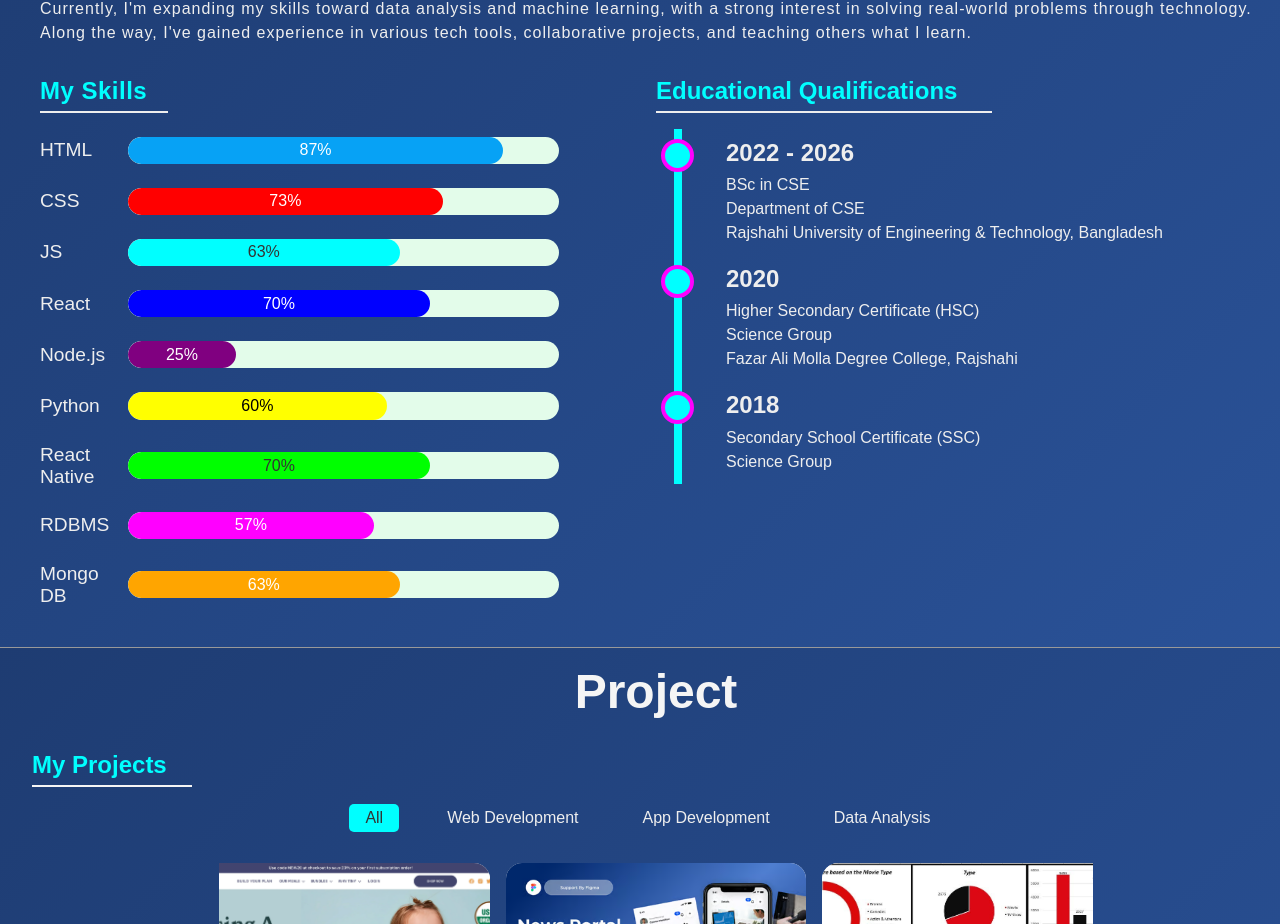
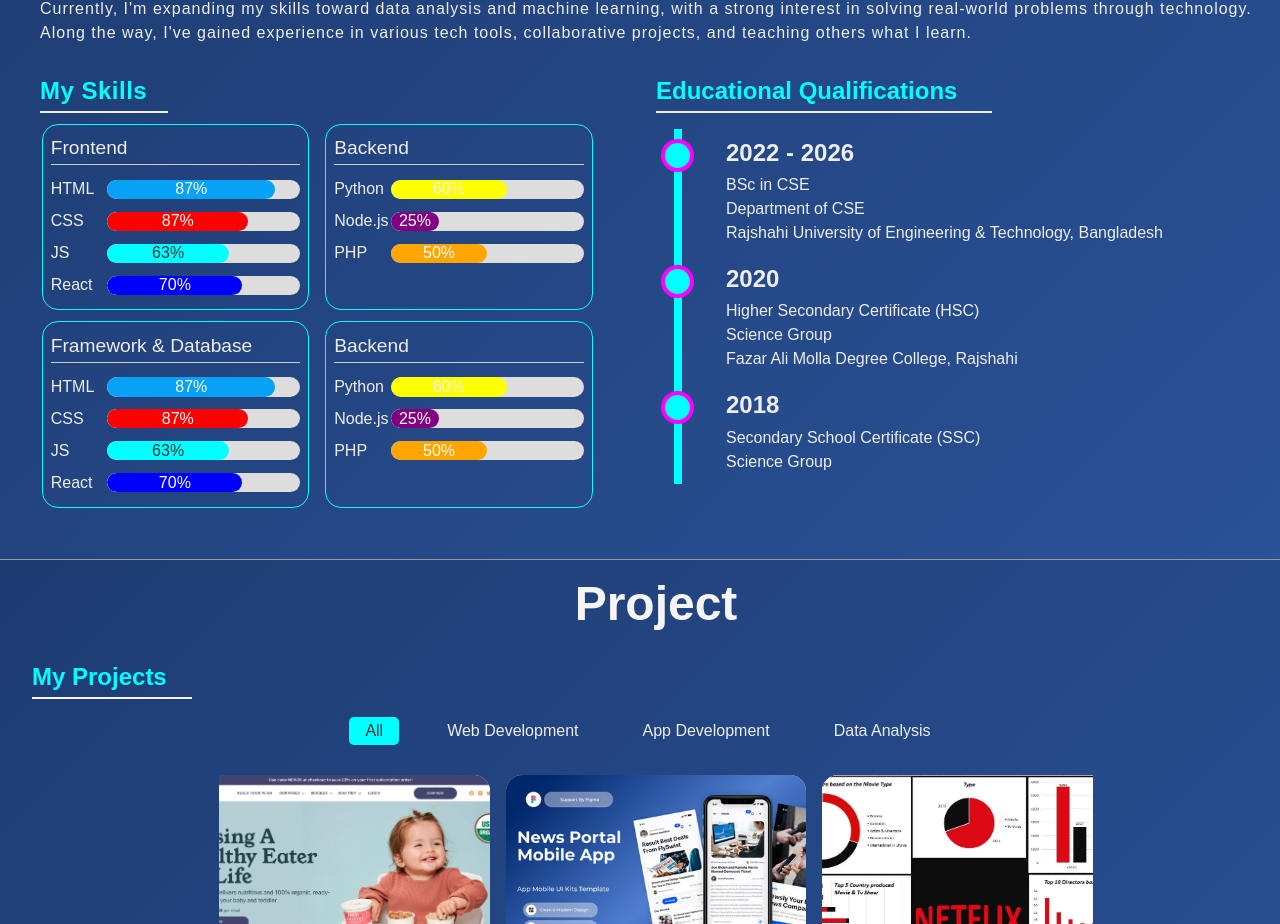
Before and after one commit to Nissan130/my-personal-portfolio, a React (Vite) app: page / in a window 1280 px wide. Shown: the part 999-1923 px from the top of the page. Built offline with nearby package versions, Linux system fonts and the light colour scheme.

Commit message:
about section has been modified

```diff
--- a/src/Components/AboutSection/AboutSection.css
+++ b/src/Components/AboutSection/AboutSection.css
@@ -85,28 +85,53 @@
     background-color: #eee;
     bottom: 0;
 }
-
-.skills {
+.skill_cards {
+    width: 90%;
+    /* background-color: #eee; */
     display: flex;
-    flex-direction: row;
+    /* align-items: center; */
+    justify-content: center;
+    gap: 1rem;
+    margin: .7rem 0;
+}
+.frontend_skills, .backend_skills {
+    width: 45%;
+    min-height: 9rem;
+    /* background-color: #eee; */
+    border: 1px solid #0ff;
+    padding: .5rem;
+    border-radius: 1rem;
+    color: #eee;
+}
+.frontend_skill_heading {
+    margin-bottom: .5rem;
+    border-bottom: 1px solid #ccc;
+    padding: 0.3rem 0;
+}
+.frontend_skill_heading p {
+    font-size: 1.2rem;
+    font-weight: 500;
+    color: #eee;
+}
+.skill_title_progress {
+    display: flex;
     align-items: center;
-    gap: 1rem;
+    /* justify-content: space-between; */
+    padding: .4rem 0;
+    /* gap: 1rem; */
+}
+.skill_title_progress .title {
+    width: 25%;
+}
+.skill_title_progress .skill_bars {
+    width: 85%;
 }
 
-.skill_title {
-    color: #eee;
-    font-size: 1.2rem;
-    width: 4.5rem;
-}
 
-.skill_bar_container {
-    margin-top: 1.5rem;
-}
-
-.skill_bar_container .skill_bars {
-    background-color: #E3FCEA;
+ .skill_bars {
+    background-color: #ddd;
     width: 70%;
-    height: 1.7rem;
+    height: 1.2rem;
     border-radius: .9rem;
 }
 
@@ -118,9 +143,10 @@
 .python_bar,
 .react_native_bar,
 .rdbms_bar,
-.mongodb_bar {
+.mongodb_bar,
+.php_bar {
     text-align: center;
-    height: 1.7rem;
+    height: 1.2rem;
     display: flex;
     align-items: center;
     justify-content: center;
@@ -177,6 +203,11 @@
 .mongodb_bar {
     background-color: #FFA500;
     width: 63%;
+    color: #fff;
+}
+.php_bar {
+    background-color: #FFA500;
+    width: 50%;
     color: #fff;
 }
 
--- a/src/Components/AboutSection/AboutSection.jsx
+++ b/src/Components/AboutSection/AboutSection.jsx
@@ -18,33 +18,127 @@ function AboutSection() {
                         <div className="mySkill_heading">
                             <p>My Skills</p>
                         </div>
-                        <div className="skill_bar_container">
-                            <div className="skills">
-                                <div className='skill_title'>HTML</div>
+
+                        <div className="skill_cards">
+                            <div className="frontend_skills">
+                                <div className="frontend_skill_heading"><p>Frontend</p></div>
+                                <div className="skill_title_progress">
+                                    <div className="title">HTML</div>
                                     <div className="skill_bars">
                                         <div className="html_bar">87%</div>
                                     </div>
                                 </div>
 
-                        </div>
-                        <div className="skill_bar_container">
-                            <div className="skills">
-                                <div className='skill_title'>CSS</div>
+                                <div className="skill_title_progress">
+                                    <div className="title">CSS</div>
                                     <div className="skill_bars">
-                                    <div className="css_bar">73%</div>
+                                        <div className="css_bar">87%</div>
                                     </div>
                                 </div>
 
-                        </div>
-                        <div className="skill_bar_container">
-                            <div className="skills">
-                                <div className='skill_title'>JS</div>
+                                <div className="skill_title_progress">
+                                    <div className="title">JS</div>
                                     <div className="skill_bars">
                                         <div className="js_bar">63%</div>
                                     </div>
                                 </div>
 
+                                <div className="skill_title_progress">
+                                    <div className="title">React</div>
+                                    <div className="skill_bars">
+                                        <div className="react_bar">70%</div>
                                     </div>
+                                </div>
+                            </div>
+
+                            <div className="backend_skills">
+                                <div className="frontend_skill_heading"><p>Backend</p></div>
+                                <div className="skill_title_progress">
+                                    <div className="title">Python</div>
+                                    <div className="skill_bars">
+                                        <div className="python_bar">60%</div>
+                                    </div>
+                                </div>
+
+                                <div className="skill_title_progress">
+                                    <div className="title">Node.js</div>
+                                    <div className="skill_bars">
+                                        <div className="nodejs_bar">25%</div>
+                                    </div>
+                                </div>
+
+                                <div className="skill_title_progress">
+                                    <div className="title">PHP</div>
+                                    <div className="skill_bars">
+                                        <div className="php_bar">50%</div>
+                                    </div>
+                                </div>
+                            </div>
+
+                        </div>
+
+
+                        <div className="skill_cards">
+                            <div className="frontend_skills">
+                                <div className="frontend_skill_heading"><p>Framework & Database</p></div>
+                                <div className="skill_title_progress">
+                                    <div className="title">HTML</div>
+                                    <div className="skill_bars">
+                                        <div className="html_bar">87%</div>
+                                    </div>
+                                </div>
+
+                                <div className="skill_title_progress">
+                                    <div className="title">CSS</div>
+                                    <div className="skill_bars">
+                                        <div className="css_bar">87%</div>
+                                    </div>
+                                </div>
+
+                                <div className="skill_title_progress">
+                                    <div className="title">JS</div>
+                                    <div className="skill_bars">
+                                        <div className="js_bar">63%</div>
+                                    </div>
+                                </div>
+
+                                <div className="skill_title_progress">
+                                    <div className="title">React</div>
+                                    <div className="skill_bars">
+                                        <div className="react_bar">70%</div>
+                                    </div>
+                                </div>
+                            </div>
+
+                            <div className="backend_skills">
+                                <div className="frontend_skill_heading"><p>Backend</p></div>
+                                <div className="skill_title_progress">
+                                    <div className="title">Python</div>
+                                    <div className="skill_bars">
+                                        <div className="python_bar">60%</div>
+                                    </div>
+                                </div>
+
+                                <div className="skill_title_progress">
+                                    <div className="title">Node.js</div>
+                                    <div className="skill_bars">
+                                        <div className="nodejs_bar">25%</div>
+                                    </div>
+                                </div>
+
+                                <div className="skill_title_progress">
+                                    <div className="title">PHP</div>
+                                    <div className="skill_bars">
+                                        <div className="php_bar">50%</div>
+                                    </div>
+                                </div>
+                            </div>
+
+                        </div>
+
+                        {/*
+
+
                         <div className="skill_bar_container">
                             <div className="skills">
                                 <div className='skill_title'>React</div>
@@ -54,24 +148,8 @@ function AboutSection() {
                             </div>
 
                         </div>
-                        <div className="skill_bar_container">
-                            <div className="skills">
-                                <div className='skill_title'>Node.js</div>
-                                <div className="skill_bars">
-                                    <div className="nodejs_bar">25%</div>
-                                </div>
-                            </div>
 
-                        </div>
-                        <div className="skill_bar_container">
-                            <div className="skills">
-                                <div className='skill_title'>Python</div>
-                                <div className="skill_bars">
-                                    <div className="python_bar">60%</div>
-                                </div>
-                            </div>
 
-                        </div>
                         <div className="skill_bar_container">
                             <div className="skills">
                                 <div className='skill_title'>React Native</div>
@@ -98,7 +176,7 @@ function AboutSection() {
                                 </div>
                             </div>
 
-                        </div>
+                        </div> */}
 
 
                     </div>
```
Lines whose indentation alone changed are shown as unchanged.
